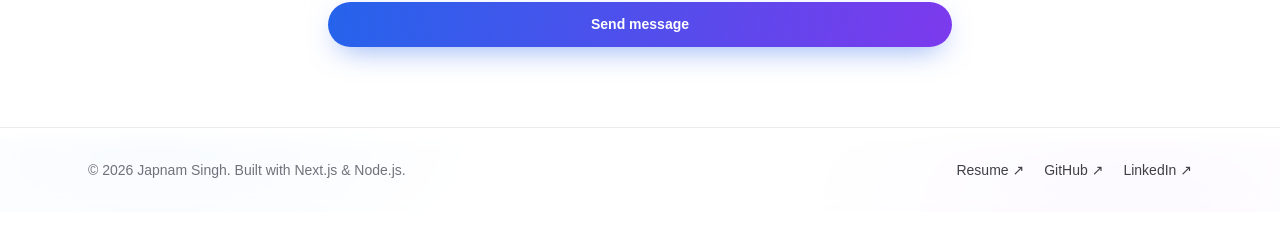
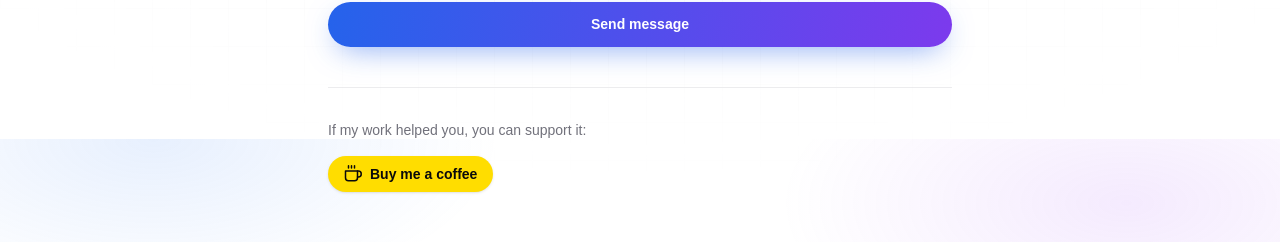
Before and after one commit to japnam89/portfolio, a Next.js app: page /contact in a window 1280 px wide. Shown: the part 661-903 px from the top of the page. Before the commit the page ends 873 px from the top, so only its background shows below. Built offline with nearby package versions, Linux system fonts and the light colour scheme; no server answers.

Commit message:
feat: Buy Me a Coffee button (PayPal) in footer + contact

```diff
--- a/src/app/contact/page.tsx
+++ b/src/app/contact/page.tsx
@@ -5,6 +5,7 @@
 // that reacts to clicks needs to be a client component.
 
 import { useState } from "react";
+import BuyMeCoffee from "@/components/BuyMeCoffee";
 
 export default function Contact() {
   const [status, setStatus] = useState<"idle" | "sending" | "sent" | "error">(
@@ -108,6 +109,15 @@ export default function Contact() {
             </p>
           )}
         </form>
+
+        <div className="mt-10 border-t border-zinc-200/70 pt-8">
+          <p className="text-sm text-zinc-500">
+            If my work helped you, you can support it:
+          </p>
+          <div className="mt-4">
+            <BuyMeCoffee />
+          </div>
+        </div>
       </div>
     </section>
   );
--- /dev/null
+++ b/src/components/BuyMeCoffee.tsx
@@ -0,0 +1,38 @@
+import Link from "next/link";
+
+// "Buy me a coffee" button. Links out to your PayPal (set NEXT_PUBLIC_PAYPAL_URL
+// in the hosting env, or replace the default below). NEXT_PUBLIC_ vars are
+// inlined at build time, so set it before `npm run build` / in hPanel env.
+const PAYPAL_URL =
+  process.env.NEXT_PUBLIC_PAYPAL_URL || "https://paypal.me/japnam89";
+
+export default function BuyMeCoffee() {
+  return (
+    <Link
+      href={PAYPAL_URL}
+      target="_blank"
+      rel="noopener noreferrer"
+      className="inline-flex items-center gap-2 rounded-full bg-[#ffdd00] px-4 py-2 text-sm font-semibold text-[#0a0a0a] shadow-sm transition-transform hover:scale-[1.03] hover:bg-[#ffd400]"
+      aria-label="Buy me a coffee via PayPal"
+    >
+      <svg
+        width="18"
+        height="18"
+        viewBox="0 0 24 24"
+        fill="none"
+        stroke="currentColor"
+        strokeWidth="2"
+        strokeLinecap="round"
+        strokeLinejoin="round"
+        aria-hidden="true"
+      >
+        <path d="M18 8h1a4 4 0 0 1 0 8h-1" />
+        <path d="M2 8h16v9a4 4 0 0 1-4 4H6a4 4 0 0 1-4-4Z" />
+        <line x1="6" y1="1" x2="6" y2="4" />
+        <line x1="10" y1="1" x2="10" y2="4" />
+        <line x1="14" y1="1" x2="14" y2="4" />
+      </svg>
+      Buy me a coffee
+    </Link>
+  );
+}
--- a/src/components/Footer.tsx
+++ b/src/components/Footer.tsx
@@ -1,10 +1,13 @@
+import BuyMeCoffee from "./BuyMeCoffee";
+
 export default function Footer() {
   const year = new Date().getFullYear();
   return (
     <footer className="border-t border-zinc-200/70 bg-white/70 backdrop-blur">
       <div className="mx-auto flex max-w-6xl flex-wrap items-center justify-between gap-4 px-6 py-8 text-sm text-zinc-500">
         <span>© {year} Japnam Singh. Built with Next.js &amp; Node.js.</span>
-        <div className="flex gap-5">
+        <div className="flex items-center gap-5">
+          <BuyMeCoffee />
           <a
             href="/resume"
             className="font-medium text-zinc-700 transition-colors hover:text-blue-600"
```
